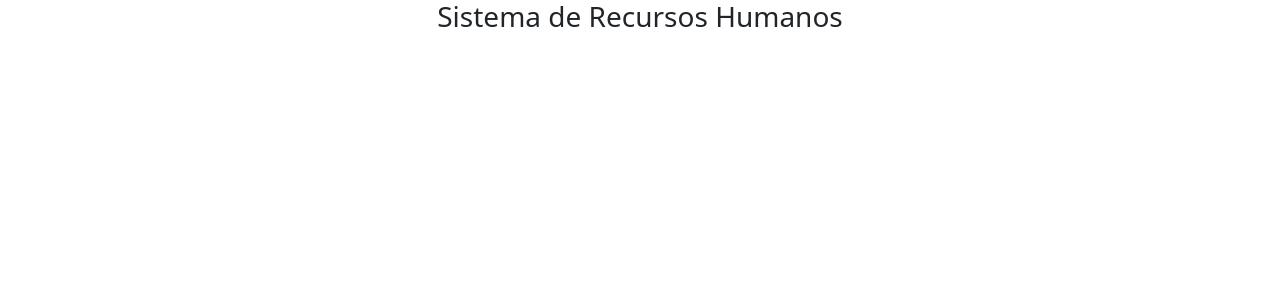
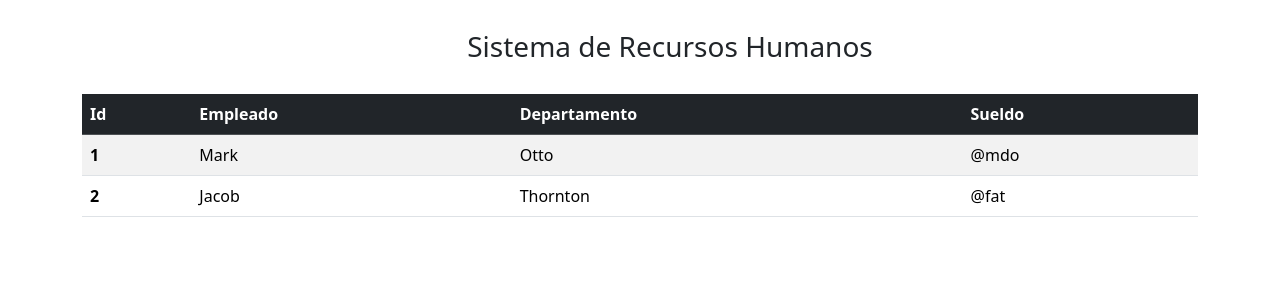
Before and after one commit to odgm/rrhh-app, a React (Create React App) app: page / in a window 1280 px wide. Shown: the top 300 px of the page. Built offline with nearby package versions, Linux system fonts and the light colour scheme.

Commit message:
Integrando Bootstrap

```diff
--- a/src/App.js
+++ b/src/App.js
@@ -1,8 +1,8 @@
+import ListadoEmpleados from "./empleados/ListadoEmpleados";
+
 function App() {
   return (
-    <div className="container text-center">
-      <h3>Sistema de Recursos Humanos</h3>
-    </div>
+    <ListadoEmpleados/>
   );
 }
 
--- /dev/null
+++ b/src/empleados/ListadoEmpleados.js
@@ -0,0 +1,37 @@
+import React from 'react'
+
+export default function ListadoEmpleados() {
+    return (
+        <div className="container">
+            <div className="container text-center" style={{ margin: "30px" }}>
+                <h3>Sistema de Recursos Humanos</h3>
+            </div>
+            <table className="table table-striped table-hover align-middle">
+                <thead className="table-dark">
+                    <tr>
+                        <th scope="col">Id</th>
+                        <th scope="col">Empleado</th>
+                        <th scope="col">Departamento</th>
+                        <th scope="col">Sueldo</th>
+                    </tr>
+                </thead>
+                <tbody>
+                    <tr>
+                        <th scope="row">1</th>
+                        <td>Mark</td>
+                        <td>Otto</td>
+                        <td>@mdo</td>
+                    </tr>
+                    <tr>
+                        <th scope="row">2</th>
+                        <td>Jacob</td>
+                        <td>Thornton</td>
+                        <td>@fat</td>
+                    </tr>
+                </tbody>
+            </table>
+
+        </div>
+
+    )
+}
```
